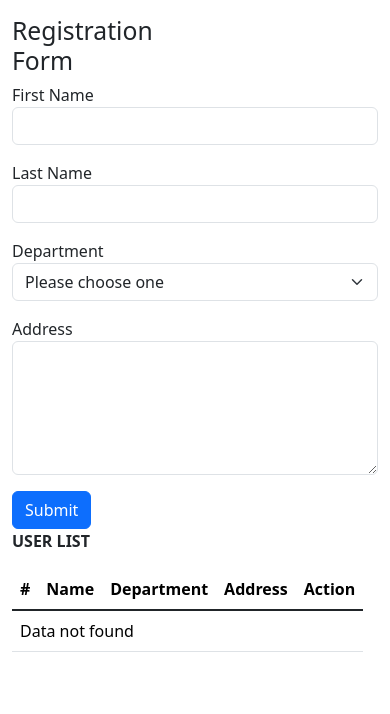
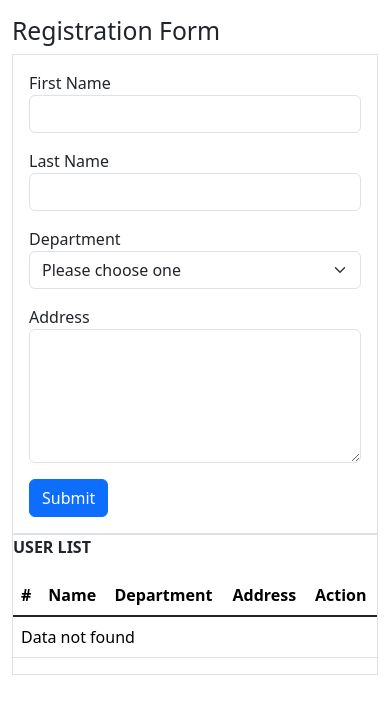
Before and after one commit to stefan5035/tugas-form-component, a React (Vite) app: page / in a window 390 px wide. Shown: the top 714 px of the page. Built offline with nearby package versions, Linux system fonts and the light colour scheme.

Commit message:
livecoding 006

```diff
--- a/src/App.jsx
+++ b/src/App.jsx
@@ -10,12 +10,12 @@ function App() {
 
   return (
     <>
-    <div class="container col-12">
-      <div class="form-container justify-content-center mt-3 col-4">
+    <div class="container col-auto">
+      <div class="form-container justify-content-center mt-3 col-sm-auto">
         <h2>Registration Form</h2>
       </div>
-      <div>
-        <form>
+      <div class="border">
+        <form class="m-3">
           <label>First Name</label>
           <input type="text" class="form-control mb-3" value={firstName} onChange={(e) => setFirstName(e.target.value)}/>
           <label>Last Name</label>
@@ -32,7 +32,7 @@ function App() {
           <button type="submit" class="btn btn-primary">Submit</button>
         </form>
       </div>
-      <div class="col-8">
+      <div class="border">
         <p><strong>USER LIST</strong></p>
         <table class="table">
            <thead>
```
